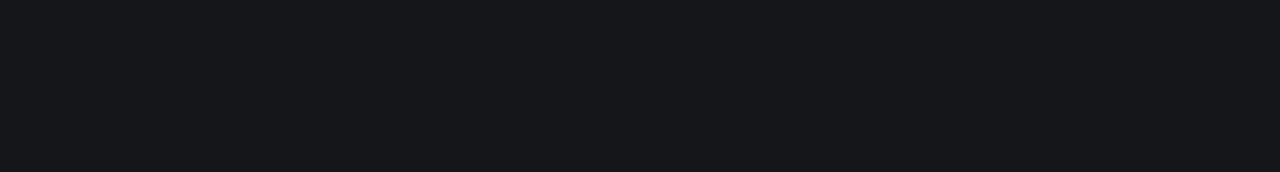
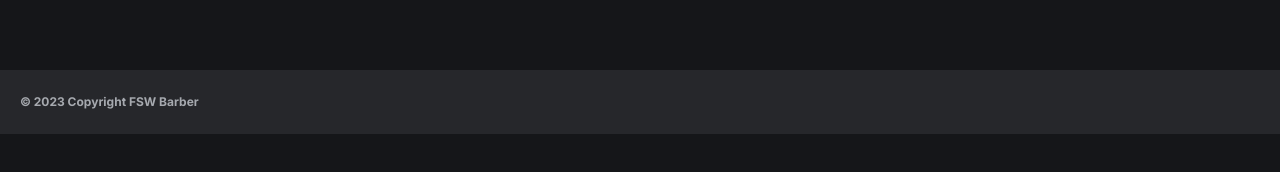
Before and after one commit to FernandoDev97/fsw-barber, a Next.js app: page / in a window 1280 px wide. Shown: the part 552-724 px from the top of the page. Built offline with nearby package versions, Linux system fonts and the light colour scheme; no server answers; the database is empty.

Commit message:
feat: add footer in layout globlal

```diff
--- a/app/(home)/_components/barbershop-item.tsx
+++ b/app/(home)/_components/barbershop-item.tsx
@@ -12,9 +12,9 @@
 
 export const BarbershopItem = ({ barbershop }: BarbershopItemProps) => {
   return (
-    <Card className="max-w-[167px] min-w-[167px] rounded-2xl">
+    <Card className="max-w-[148px] min-w-[148px] rounded-2xl">
       <CardContent className="p-2 flex flex-col gap-3">
-        <div className="relative w-full h-[159px]">
+        <div className="relative w-full h-[140px]">
           <div className="absolute top-2 left-2 z-50">
             <Badge
               variant="secondary"
--- a/app/(home)/page.tsx
+++ b/app/(home)/page.tsx
@@ -42,7 +42,7 @@
           </div>
         </section>
 
-        <section className="flex flex-col gap-3 mt-6">
+        <section className="flex flex-col gap-3 mt-6 mb-[4.5rem]">
           <h2 className="text-sm uppercase text-gray-400 font-bold">
             Populares
           </h2>
--- /dev/null
+++ b/app/components/common/footer.tsx
@@ -0,0 +1,11 @@
+import React from 'react'
+
+export const Footer = () => {
+  return (
+    <footer className="w-full bg-secondary py-6 px-5">
+      <p className="text-xs text-gray-300 font-bold opacity-75">
+        © 2023 Copyright FSW Barber
+      </p>
+    </footer>
+  )
+}
--- a/app/layout.tsx
+++ b/app/layout.tsx
@@ -1,6 +1,7 @@
 import type { Metadata } from 'next'
 import { Inter } from 'next/font/google'
 import './globals.css'
+import { Footer } from './components/common/footer'
 
 const inter = Inter({ subsets: ['latin'] })
 
@@ -16,7 +17,10 @@
 }>) {
   return (
     <html lang="en">
-      <body className={`${inter.className} dark`}>{children}</body>
+      <body className={`${inter.className} dark`}>
+        {children}
+        <Footer />
+      </body>
     </html>
   )
 }
```
